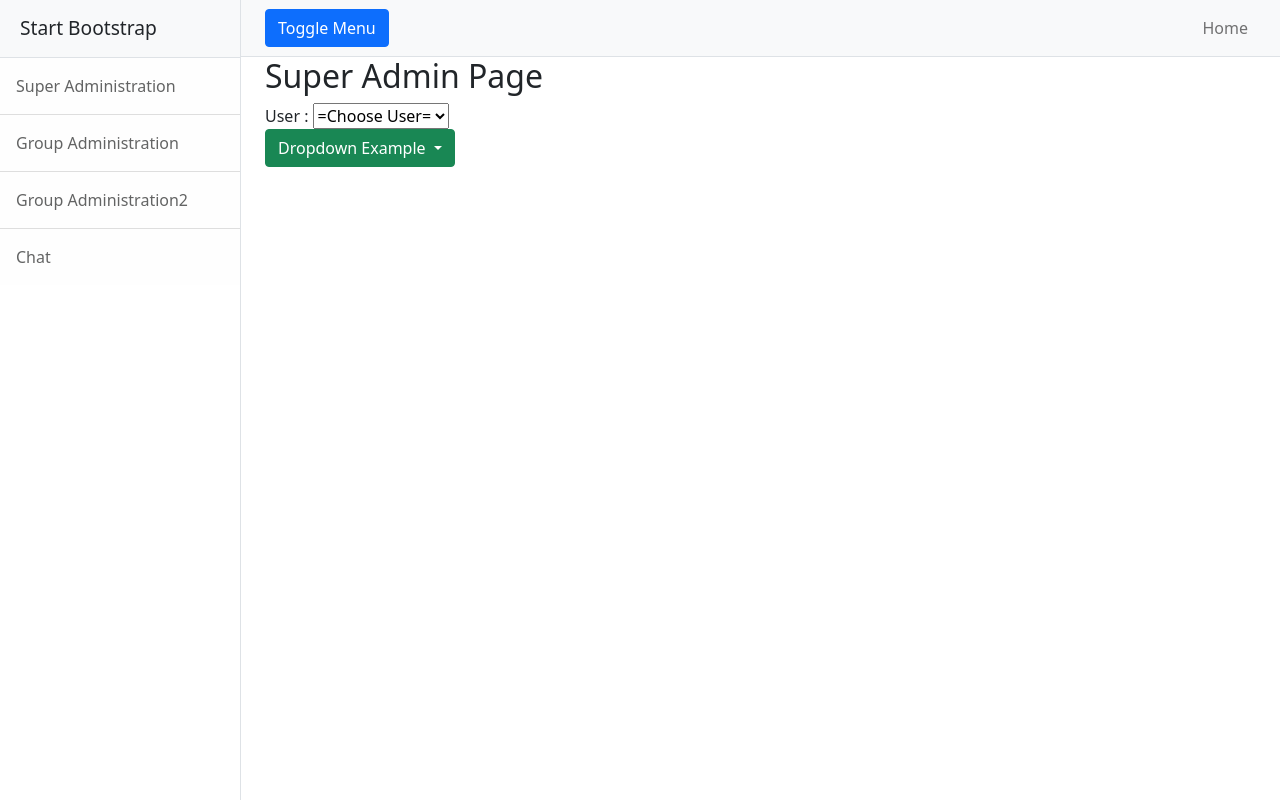
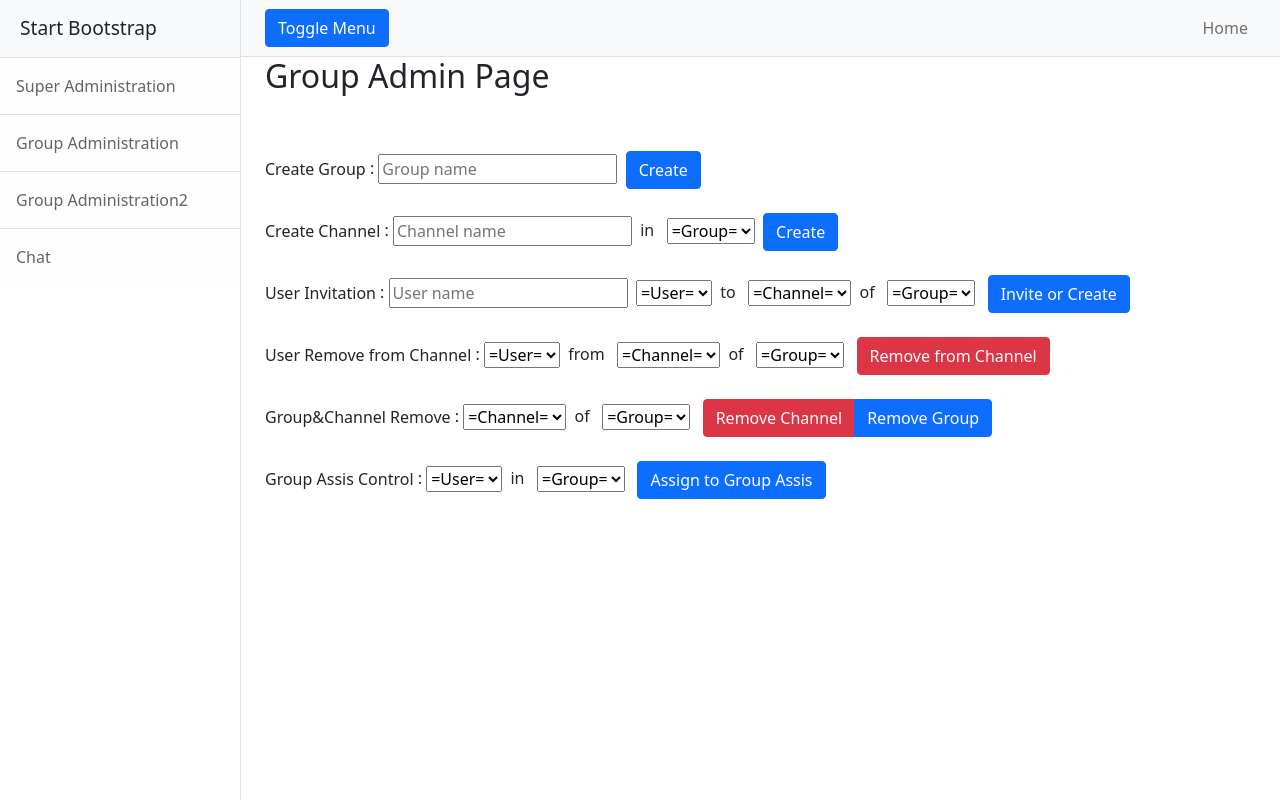
Before and after one commit to pakaok/3813ict, an Angular app: page /supad in a window 1280 px wide. Built offline with nearby package versions, Linux system fonts and the light colour scheme.

Commit message:
html admin part design  done

```diff
--- a/src/app/sup-ad/sup-ad.component.html
+++ b/src/app/sup-ad/sup-ad.component.html
@@ -16,10 +16,10 @@
             <div class="border-end bg-white" id="sidebar-wrapper">
                 <div class="sidebar-heading border-bottom bg-light">Start Bootstrap</div>
                 <div class="list-group list-group-flush">
-                    <a class="list-group-item list-group-item-action list-group-item-light p-3" href="#!">Super Administration</a>
-                    <a class="list-group-item list-group-item-action list-group-item-light p-3" href="#!">Group Administration</a>
-                    <a class="list-group-item list-group-item-action list-group-item-light p-3" href="#!">Group Administration2</a>
-                    <a class="list-group-item list-group-item-action list-group-item-light p-3" href="#!">Chat</a>
+                    <a class="list-group-item list-group-item-action list-group-item-light p-3" (click)="chan(4)">Super Administration</a>
+                    <a class="list-group-item list-group-item-action list-group-item-light p-3" (click)="chan(3)">Group Administration</a>
+                    <a class="list-group-item list-group-item-action list-group-item-light p-3" (click)="chan(2)">Group Administration2</a>
+                    <a class="list-group-item list-group-item-action list-group-item-light p-3" (click)="chan(1)">Chat</a>
                 </div>
             </div>
             <!-- Page content wrapper-->
@@ -37,30 +37,144 @@
                     </div>
                 </nav>
                 <!-- Page content-->
-                <div class="container-fluid" [ngSwitch]="color">
-                    <div *ngSwitchCase = "1">
-                        <h2>Super Admin Page</h2>
+                <div class="container-fluid" [ngSwitch]="state">
+                    <div *ngSwitchCase = "4">
+                        <h2>Super Admin Page</h2><br>
                         <label for="A_gr">User</label> :
                         <select name="A_gr" >
                             <option value="none">=Choose User=</option>
                             <option *ngFor="let user of user_list" value=user>{{user}}</option>
+                          </select><br><br>
+                          <div class="btn-group" role="group" aria-label="Basic example">
+                          <button type="button" class="btn btn-primary">Assign to Super Admin</button>
+                          <button type="button" class="btn btn-success">Assign to Group Admin</button>
+                          <button type="button" class="btn btn-danger">Remove User</button>
+                        </div></div>
+                    <div  *ngSwitchCase = "3">
+                        <h2>Group Admin Page</h2><br><br>
+                        <label for="C_g">Create Group</label> :
+                        <input type="text" name="C_g" placeholder="Group name">&nbsp;
+                        <button type="button" class="btn btn-primary">Create</button>
+                        <br><br>
+                        <label for="C_c">Create Channel</label> :
+                        <input type="text" name="C_c" placeholder="Channel name">&nbsp; in &nbsp;
+                        <select>
+                            <option value="none">=Group=</option>
+                            <option *ngFor="let group of group_list" value="group">{{group}}</option>
+                        </select>&nbsp;
+                        <button type="button" class="btn btn-primary">Create</button>
 
-                          </select><br>
-                          <div class="dropdown">
-                            <button class="btn btn-success dropdown-toggle" type="button" data-toggle="dropdown">Dropdown Example
-                            <span class="caret"></span></button>
-                            <ul class="dropdown-menu">
-                              <li><a href="#">HTML</a></li>
-                              <li><a href="#">CSS</a></li>
-                              <li><a href="#">JavaScript</a></li>
-                            </ul>
-                          </div>
-                          <!-- <button type="button" class="btn btn-primary">Assign to Super Admin</button>
-                          <button type="button" class="btn btn-success">Assign to Group Admin</button>
-                          <button type="button" class="btn btn-danger">Remove User</button> -->
-                        </div>
+                        <!-- <button type="button" class="btn btn-primary">Create</button><br>
+                        <label for="C_u">Create User</label> :
+                        <input type="text" name="C_u" placeholder="User name">&nbsp;
+                        <button type="button" class="btn btn-primary">Create</button>
+                        <br><br> -->
+                        <br><br>
 
+                        <label for="I_u">User Invitation</label> :
+                        <input type="text" name="C_u" placeholder="User name">&nbsp;
+                        <select>
+                            <option value="none">=User=</option>
+                            <option *ngFor="let user of user_list" value="user">{{user}}</option>
+                        </select>&nbsp; to &nbsp;
+                        <select>
+                            <option value="none">=Channel=</option>
+                            <option *ngFor="let ch of channel_list" value="ch">{{ch}}</option>
+                        </select>&nbsp; of &nbsp;
+                        <select>
+                            <option value="none">=Group=</option>
+                            <option *ngFor="let group of group_list" value="group">{{group}}</option>
+                        </select> &nbsp;
+                        <button type="button" class="btn btn-primary">Invite or Create</button>
+                        <br><br>
+
+                        <label for="Control_u">User Remove from Channel</label> :
+                        <select>
+                            <option value="none">=User=</option>
+                            <option *ngFor="let user of user_list" value="user">{{user}}</option>
+                        </select>&nbsp; from &nbsp;
+                        <select>
+                            <option value="none">=Channel=</option>
+                            <option *ngFor="let ch of channel_list" value="ch">{{ch}}</option>
+                        </select>&nbsp; of &nbsp;
+                        <select>
+                            <option value="none">=Group=</option>
+                            <option *ngFor="let group of group_list" value="group">{{group}}</option>
+                        </select> &nbsp;
+                        <button type="button" class="btn btn-danger">Remove from Channel</button>
+                        <br><br>
+
+                        <label for="Control_g">Group&Channel Remove</label> :
+                        <select>
+                            <option value="none">=Channel=</option>
+                            <option *ngFor="let ch of channel_list" value="ch">{{ch}}</option>
+                        </select>&nbsp; of &nbsp;
+                        <select>
+                            <option value="none">=Group=</option>
+                            <option *ngFor="let group of group_list" value="group">{{group}}</option>
+                        </select> &nbsp;
+                        <div class="btn-group" role="group" aria-label="Basic">
+                        <button type="button" class="btn btn-danger">Remove Channel</button>
+                        <button type="button" class="btn btn-primary">Remove Group</button>
+                        </div><br><br>
+
+                        <label for="A_assis">Group Assis Control</label> :
+                        <select>
+                            <option value="none">=User=</option>
+                            <option *ngFor="let user of user_list" value="user">{{user}}</option>
+                        </select>&nbsp; in &nbsp;
+                        <select>
+                            <option value="none">=Group=</option>
+                            <option *ngFor="let group of group_list" value="group">{{group}}</option>
+                        </select> &nbsp;
+                        <button type="button" class="btn btn-primary">Assign to Group Assis</button>
+
+
+                    </div>
+                    <div  *ngSwitchCase = "2">
+                        <label for="Assis-1">User Add to Channel</label> :
+                        <select>
+                            <option value="none">=User=</option>
+                            <option *ngFor="let user of user_list" value="user">{{user}}</option>
+                        </select>&nbsp; to &nbsp;
+                        <select>
+                            <option value="none">=Channel=</option>
+                            <option *ngFor="let ch of channel_list" value="ch">{{ch}}</option>
+                        </select>&nbsp; of &nbsp;
+                        <select>
+                            <option value="none">=Group=</option>
+                            <option *ngFor="let group of group_list" value="group">{{group}}</option>
+                        </select> &nbsp;
+                        <button type="button" class="btn btn-primary">Add</button>
+                        <br><br>
+
+                        <label for="Assis-2">User Remove from Channel</label> :
+                        <select>
+                            <option value="none">=User=</option>
+                            <option *ngFor="let user of user_list" value="user">{{user}}</option>
+                        </select>&nbsp; to &nbsp;
+                        <select>
+                            <option value="none">=Channel=</option>
+                            <option *ngFor="let ch of channel_list" value="ch">{{ch}}</option>
+                        </select>&nbsp; of &nbsp;
+                        <select>
+                            <option value="none">=Group=</option>
+                            <option *ngFor="let group of group_list" value="group">{{group}}</option>
+                        </select> &nbsp;
+                        <button type="button" class="btn btn-primary">Remove</button>
+                        <br><br>
+
+                        <label for="Assis-3">Create Channel</label> :
+                        <input type="text" name="C_c" placeholder="Channel name">&nbsp; in &nbsp;
+                        <select>
+                            <option value="none">=Group=</option>
+                            <option *ngFor="let group of group_list" value="group">{{group}}</option>
+                        </select>&nbsp;
+                        <button type="button" class="btn btn-primary">Create</button>
+                    </div>
                 </div>
+
+
             </div>
         </div>
         <!-- Bootstrap core JS-->
--- a/src/app/sup-ad/sup-ad.component.ts
+++ b/src/app/sup-ad/sup-ad.component.ts
@@ -8,9 +8,13 @@ import { Component, OnInit } from '@angular/core';
 export class SupAdComponent implements OnInit {
   vv=false
   user_list=['one','two']
+  group_list=['group1','group2']
+  channel_list=['channel1','channel2']
   constructor() { }
-  color=1
+  state=3
   ngOnInit(): void {
   }
-
+  chan(x:number){
+    this.state = x
+  }
 }
```
